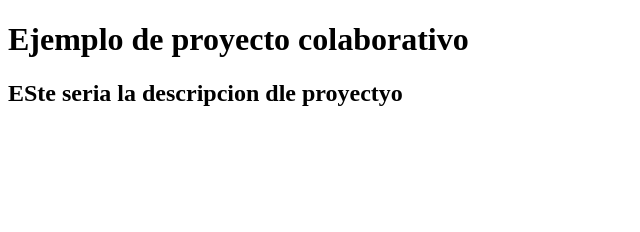
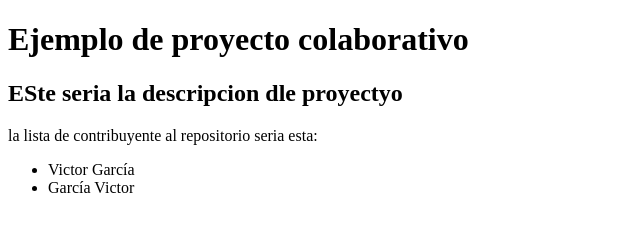
Before and after one commit to victorgarciagonzalo97/proyecto1-copy, a plain HTML site: page index.html in a window 1280 px wide. Shown: the whole page, without its empty margins (0-640 px from the left). Drawn offline with Linux system fonts and the light colour scheme.

Commit message:
Update index.html

```diff
--- a/index.html
+++ b/index.html
@@ -9,6 +9,11 @@
     <header>
         <h1>Ejemplo de proyecto colaborativo</h1>
         <h2>ESte seria la descripcion dle proyectyo</h2>
+        <p>la lista de contribuyente al repositorio seria esta: </p>
+        <ul>
+            <li>Victor García</li>
+            <li>García Victor</li>
+        </ul>
     </header>
 </body>
 </html>
```
